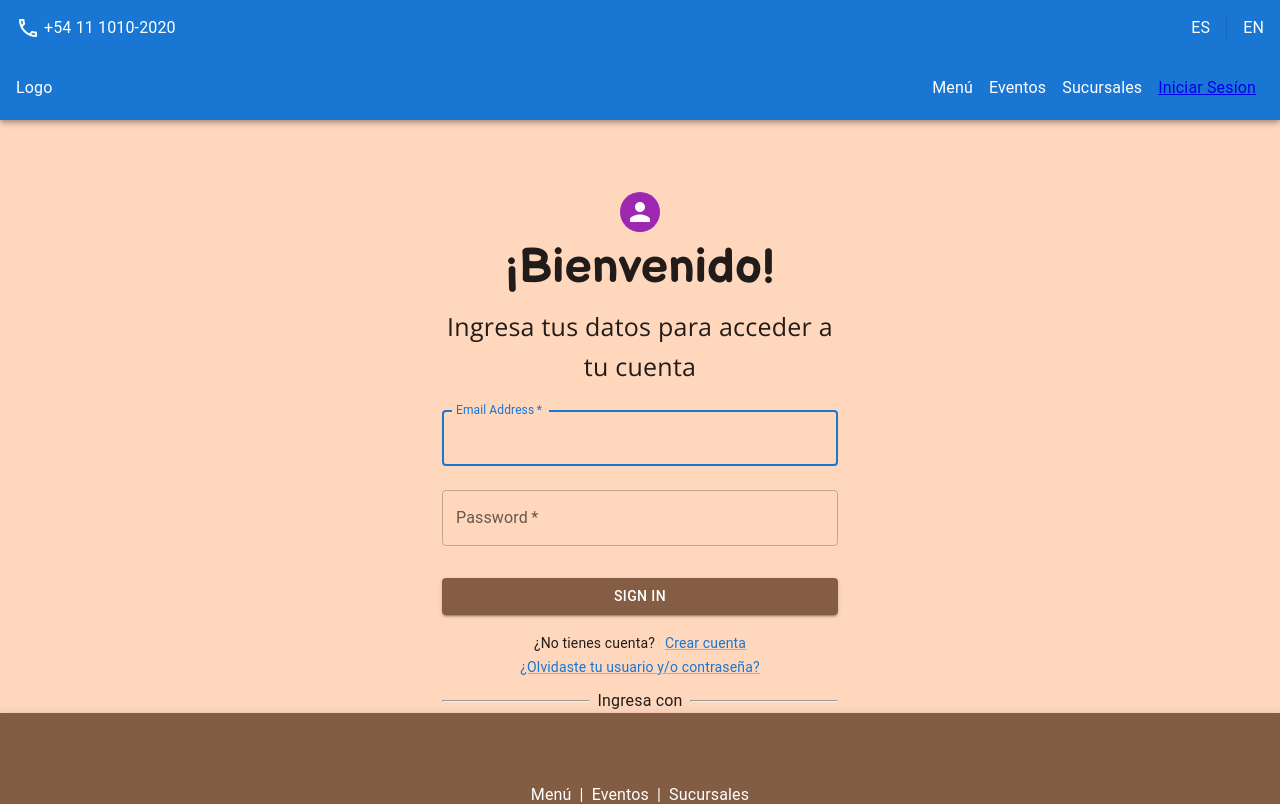
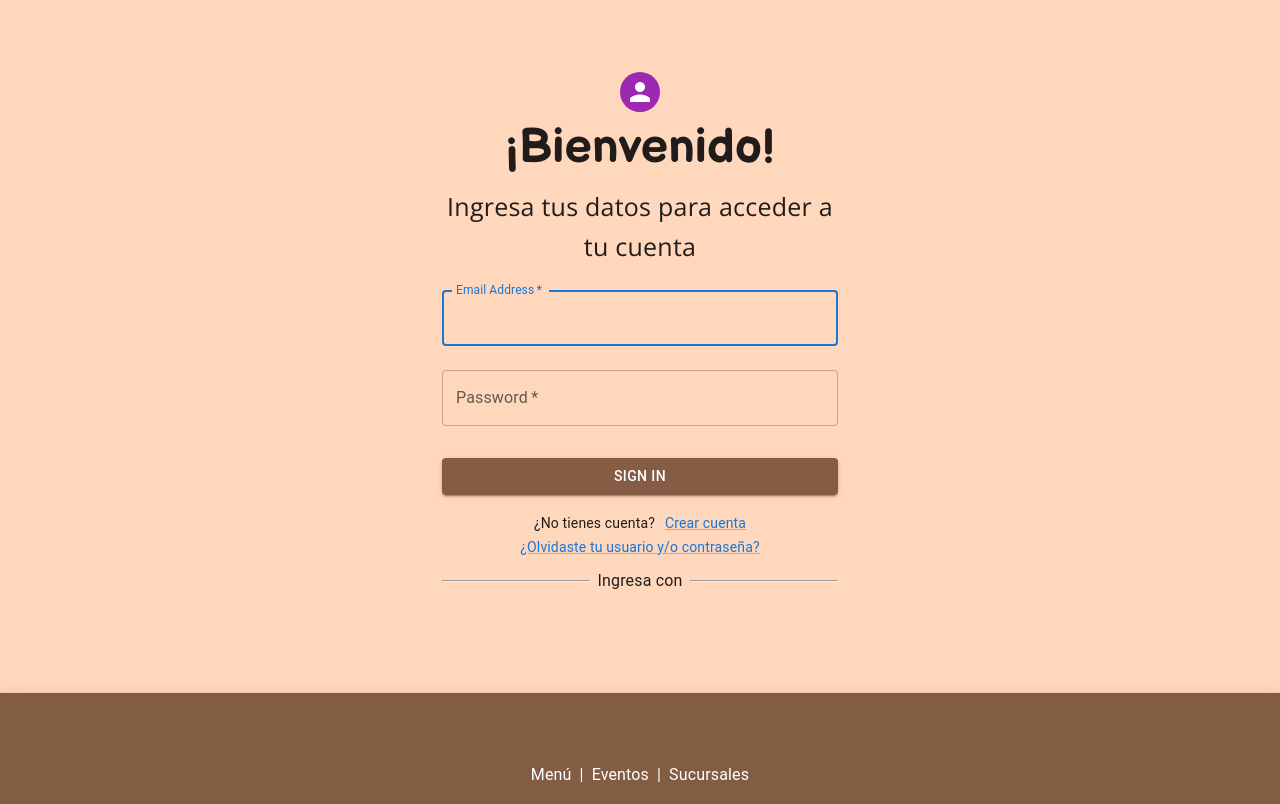
Before and after one commit to ignacio2194/C11-13-M-CSHARP-REACT, a React (Create React App) app in the folder frontEnd/: page /login in a window 1280 px wide. Shown: the top 804 px of the page. Built offline with nearby package versions, Linux system fonts and the light colour scheme.

Commit message:
seguimos con el boton este

```diff
--- a/frontEnd/src/components/Form/Form.jsx
+++ b/frontEnd/src/components/Form/Form.jsx
@@ -27,7 +27,7 @@ const SignIn = () => {
 
   return (
     <>
-      <Navbar />
+
       {/* <NavListDrawerResponsive/> */}
       <ThemeProvider theme={theme}>
         <Container component="main" maxWidth="xs">
--- a/frontEnd/src/components/footer/footer.jsx
+++ b/frontEnd/src/components/footer/footer.jsx
@@ -4,6 +4,7 @@ import FacebookIcon from '@mui/icons-material/Facebook';
 import InstagramIcon from '@mui/icons-material/Instagram';
 import logo from '../../img/logo-sabores@2x.png';
 import scrollToSection from '../../utils/scrollToSection';
+import GoogleBtn from '../googleButton/GoogleBtn';
 
 const Footer = ({ menu, events, sucursales }) => {
   return (
--- a/frontEnd/src/components/googleButton/GoogleBtn.jsx
+++ b/frontEnd/src/components/googleButton/GoogleBtn.jsx
@@ -1,20 +1,23 @@
+import { Box } from '@mui/material'
 import React from 'react'
 
 const GoogleBtn = () => {
 const clientID ='226311912125-tpmbf5oplf7hbop4j78rvpj04tl7mjoe.apps.googleusercontent.com'
 const URL ='http://localhost:3000'
   return (
-    <>
-   <div
+    <Box>
+      <Box>
+      <Box
       id="g_id_onload"
       data-client_id={clientID}
       data-context="signin"
       data-ux_mode="popup"
       data-login_uri={URL}
       data-auto_prompt="false"
-    ></div>
+      style={{height:100}}
+    ></Box>
 
-    <div
+    <Box
       className="g_id_signin"
       data-type="standard"
       data-shape="rectangular"
@@ -23,8 +26,10 @@ const URL ='http://localhost:3000'
       data-size="large"
       data-locale="es-419"
       data-logo_alignment="left"
-    ></div>
-  </>
+    ></Box>
+      </Box>
+
+  </Box>
   )
 }
 
```
